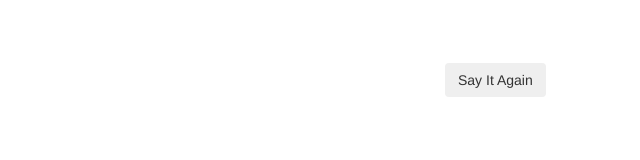
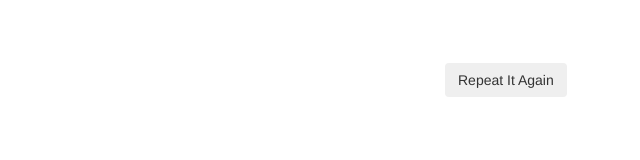
Before and after one commit to weidazhao/service-node, a website: page public/index.html in a window 1280 px wide. Shown: the full height of the page, 640-1280 px from the left. Drawn offline with nearby package versions, Linux system fonts and the light colour scheme; some packages are replaced by stand-ins of ours; no server answers.

Commit message:
update index.htm

```diff
--- a/public/index.html
+++ b/public/index.html
@@ -20,7 +20,7 @@
                 </div>
             </div>
             <div class="col-xs-2">
-                <button class="btn btn-md" ng-click="sayHelloToServer()">Say It Again</button>
+                <button class="btn btn-md" ng-click="sayHelloToServer()">Repeat It Again</button>
             </div>
         </div>
     </div>
```
